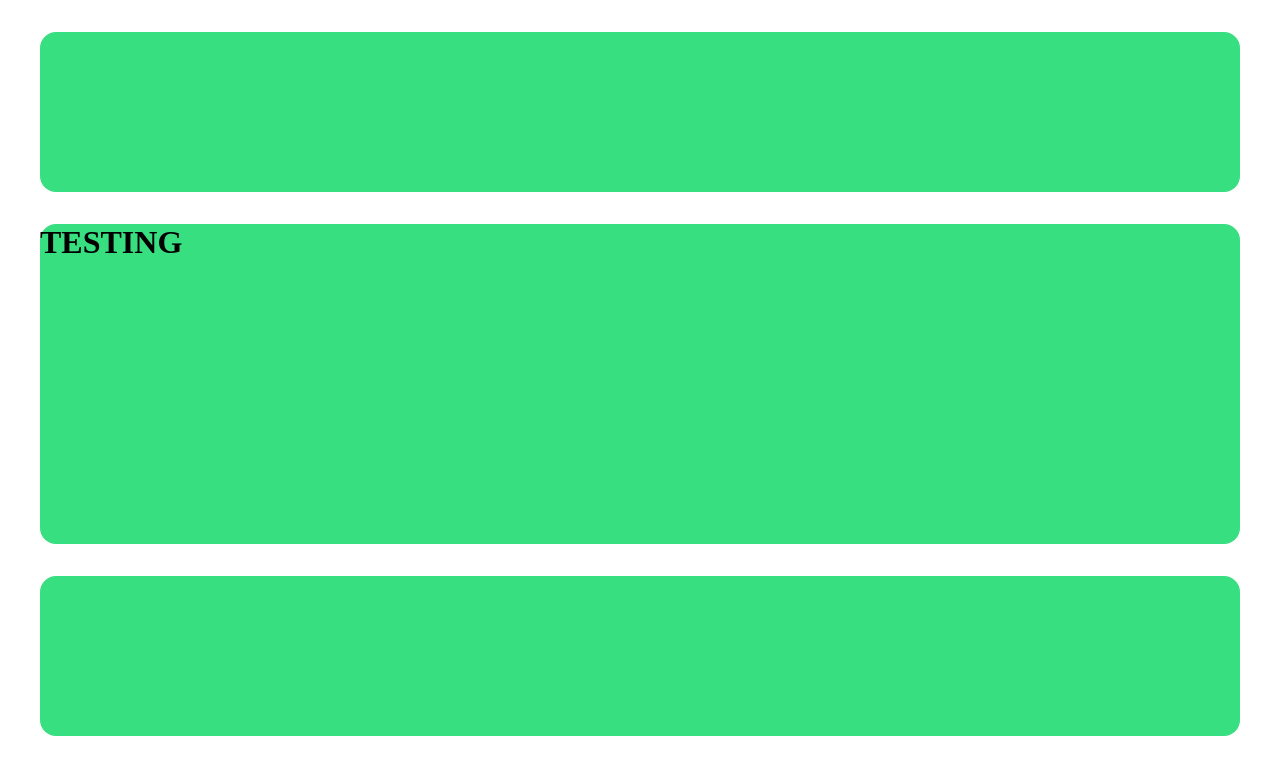
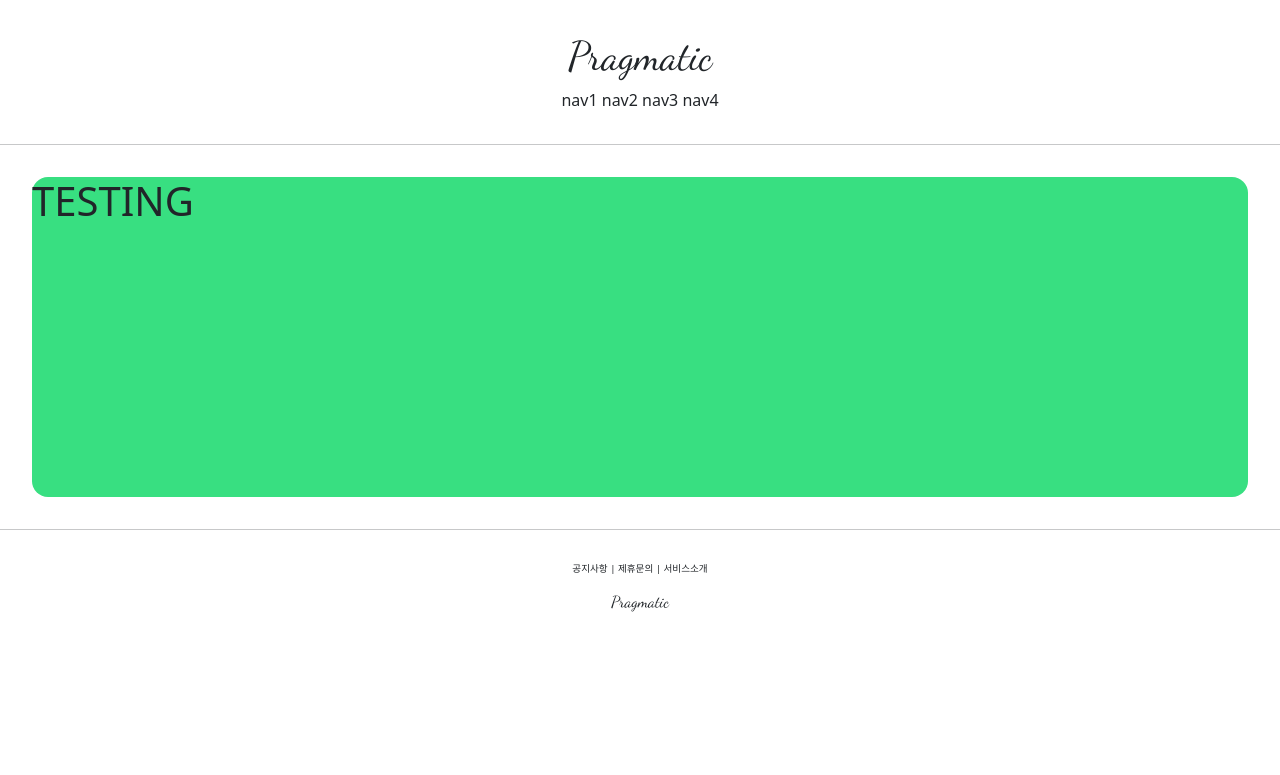
Before and after one commit to narunaru0823/Django_Pinterest, a Django app: page /account/hello_world/ in a window 1280 px wide. Shown: the top 775 px of the page. Run offline with Django 4.2, Linux system fonts and the light colour scheme.

Commit message:
django course 10 commit

```diff
--- a/templates/base.html
+++ b/templates/base.html
@@ -7,10 +7,13 @@
 
     {% include 'header.html' %}
 
+    <hr>
+
     {% block content %}
 
     {% endblock %}
 
+    <hr>
 
     {% include 'footer.html' %}
 
--- a/templates/footer.html
+++ b/templates/footer.html
@@ -1,3 +1,14 @@
-    <div style="height: 10rem; background-color: #38df81; border-radius: 1rem; margin: 2rem;">
+    <div style="text-align:center; margin-top: 2rem;">
+
+
+        <div style="font-size: .6rem">
+            <span>공지사항</span> |
+            <span>제휴문의</span> |
+            <span>서비스소개</span>
+        </div>
+        <div style="margin-top: 1rem;">
+            <h6 style="margin-top: 1rem; font-family: 'Dancing Script', cursive;">Pragmatic</h6>
+        </div>
+
 
     </div>
--- a/templates/head.html
+++ b/templates/head.html
@@ -1,4 +1,13 @@
 <head>
     <meta charset="UTF-8">
     <title>Pragmatic</title>
+
+    <!--  BOOTSTRAP LINK  -->
+    <link href="https://cdn.jsdelivr.net/npm/bootstrap@5.1.3/dist/css/bootstrap.min.css" rel="stylesheet"
+          integrity="sha384-1BmE4kWBq78iYhFldvKuhfTAU6auU8tT94WrHftjDbrCEXSU1oBoqyl2QvZ6jIW3" crossorigin="anonymous">
+
+    <!--  GOOGLE FONT LINK  -->
+    <link rel="preconnect" href="https://fonts.googleapis.com">
+    <link rel="preconnect" href="https://fonts.gstatic.com" crossorigin>
+    <link href="https://fonts.googleapis.com/css2?family=Dancing+Script&display=swap" rel="stylesheet">
 </head>
--- a/templates/header.html
+++ b/templates/header.html
@@ -1,3 +1,13 @@
-    <div style="height: 10rem; background-color: #38df81; border-radius: 1rem; margin: 2rem;">
+
+    <div style="text-align:center; margin: 2rem 0; ">
+        <div>
+            <h1 style="font-family: 'Dancing Script', cursive;">Pragmatic</h1>
+        </div>
+        <div>
+            <span>nav1</span>
+            <span>nav2</span>
+            <span>nav3</span>
+            <span>nav4</span>
+        </div>
 
     </div>
```
